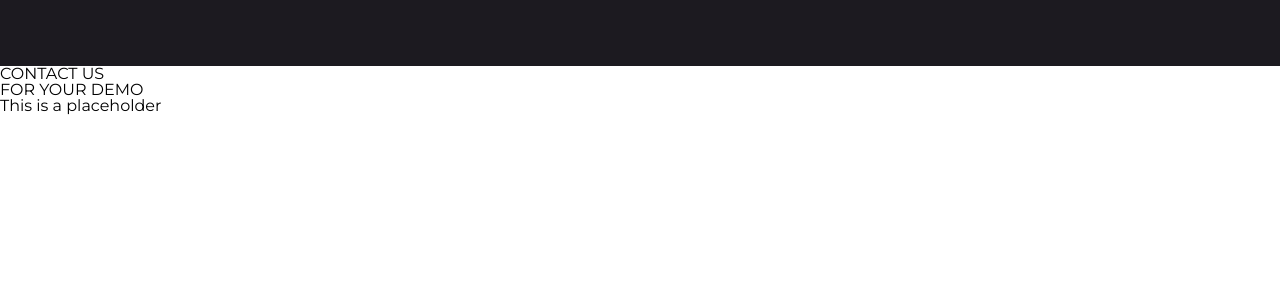
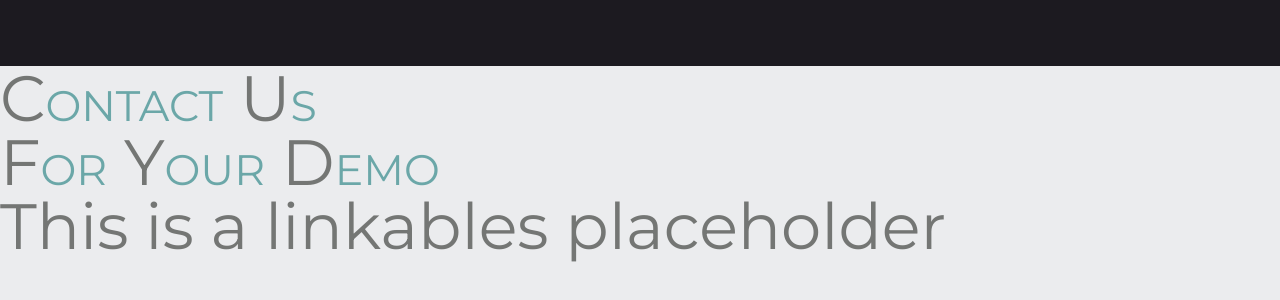
Before and after one commit to DanielMKwolek/regenerateapp, a React (Create React App) app: page / in a window 1280 px wide. Shown: the part 4022-4322 px from the top of the page. Before the commit the page ends 4137 px from the top, so only its background shows below. Built offline with nearby package versions, Linux system fonts and the light colour scheme.

Commit message:
implemented contact page framework

```diff
--- a/src/App.css
+++ b/src/App.css
@@ -57,7 +57,7 @@
     height: 500vh;
     display: grid;
     grid-template-columns: 100vw;
-    grid-template-rows: repeat(5,100vh);
+    grid-template-rows: repeat(6,100vh);
 }
 
 #headlineDiv {
--- a/src/Components/Home.js
+++ b/src/Components/Home.js
@@ -1,5 +1,5 @@
 import ColorPreview from "./ColorPreview";
-import Linkable from "./Linkable";
+import Linkables from "./Linkables";
 import AndroidPhone from "./AndroidPhone";
 import ApplePhone from "./ApplePhone";
 
@@ -25,10 +25,10 @@ const Home = (props) => {
             <div id="androidDiv">
                 <AndroidPhone />
             </div>
-            <div id="contactDiv">
-                <p>C<span>ONTACT</span> U<span>S</span></p>
-                <p>F<span>OR</span> Y<span>OUR</span> D<span>EMO</span></p>
-                <Linkable url="" imgsrc="" />
+            <div className="bls mb fsl" id="contactDiv">
+                <p>C<span className="la fsm">ONTACT</span> U<span className="la fsm">S</span></p>
+                <p>F<span className="la fsm">OR</span> Y<span className="la fsm">OUR</span> D<span className="la  fsm">EMO</span></p>
+                <Linkables url="" imgsrc="" />
             </div>
         </div>
     );
--- a/src/Components/Linkable.js
+++ /dev/null
@@ -1,7 +0,0 @@
-const Linkable = (props) => {
-    return(
-        <h1>This is a placeholder</h1>
-    );
-}
-
-export default Linkable;
--- /dev/null
+++ b/src/Components/Linkables.js
@@ -0,0 +1,7 @@
+const Linkables = (props) => {
+    return(
+        <h1>This is a linkables placeholder</h1>
+    );
+}
+
+export default Linkables;
```
